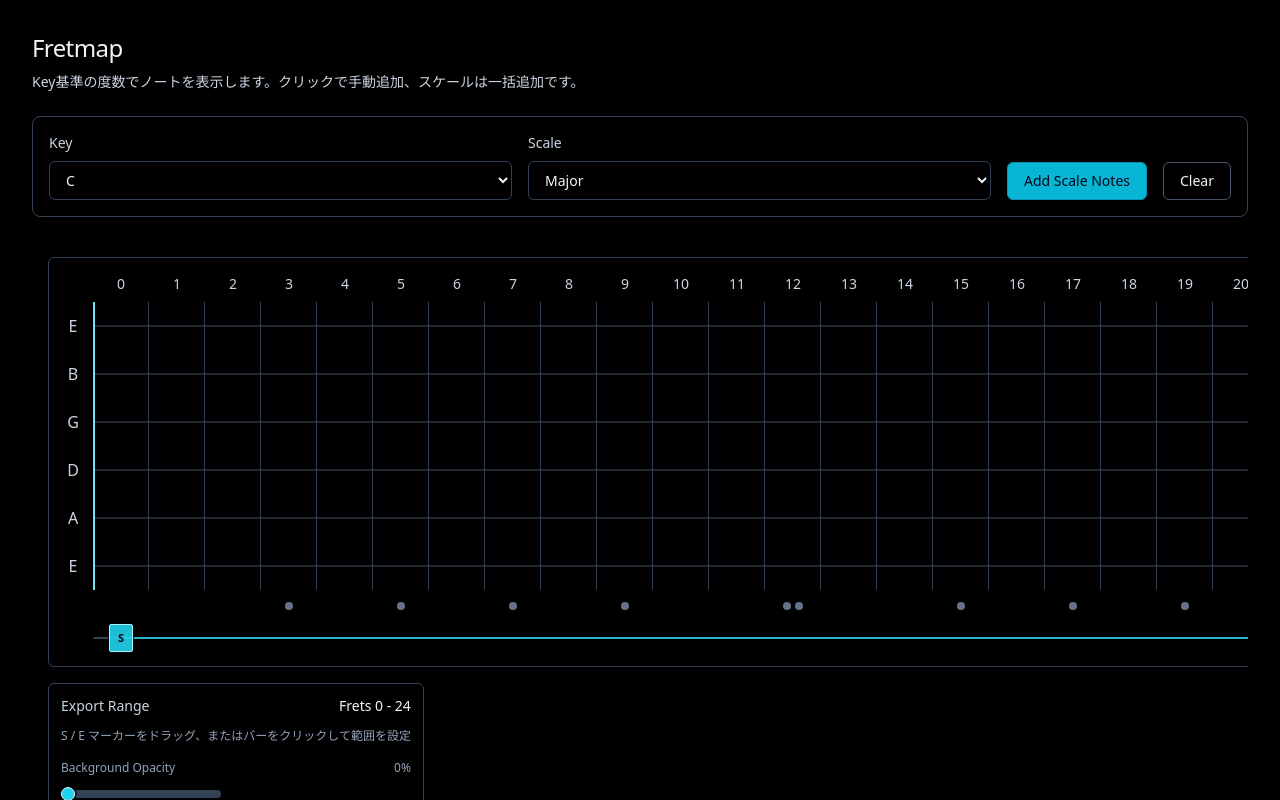
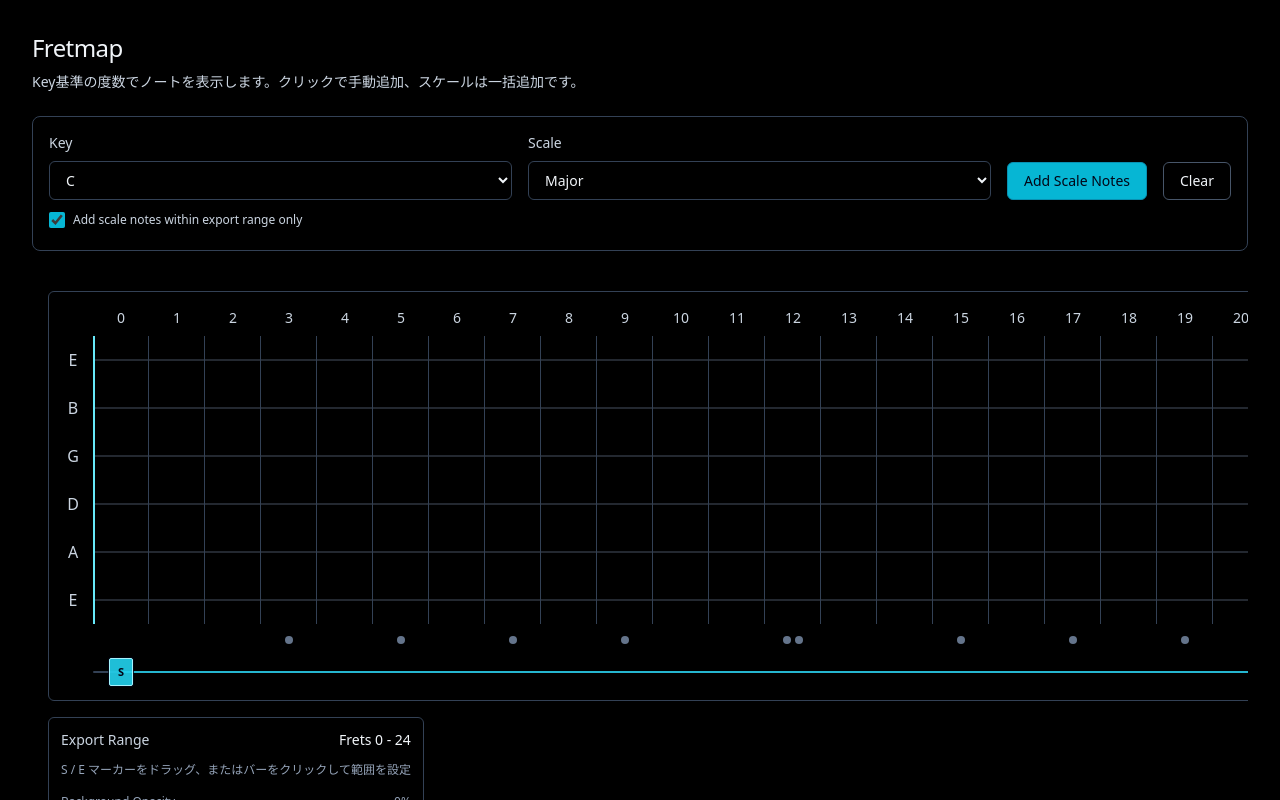
Before and after one commit to cizneeh/fretcanvas, a React (Vite) app: page / in a window 1280 px wide. Shown: the top 800 px of the page. Built offline with nearby package versions, Linux system fonts and the light colour scheme.

Commit message:
export rangeのみでscale noteを追加する

```diff
--- a/src/components/ControlPanel.tsx
+++ b/src/components/ControlPanel.tsx
@@ -4,8 +4,12 @@ import { useFretboardStore } from '../stores/fretboardStore'
 export const ControlPanel = () => {
   const keyPc = useFretboardStore((state) => state.keyPc)
   const selectedScale = useFretboardStore((state) => state.selectedScale)
+  const addScaleWithinExportRange = useFretboardStore((state) => state.addScaleWithinExportRange)
   const setKeyPc = useFretboardStore((state) => state.setKeyPc)
   const setSelectedScale = useFretboardStore((state) => state.setSelectedScale)
+  const setAddScaleWithinExportRange = useFretboardStore(
+    (state) => state.setAddScaleWithinExportRange,
+  )
   const addScaleNotes = useFretboardStore((state) => state.addScaleNotes)
   const clearHighlightedNotes = useFretboardStore((state) => state.clearHighlightedNotes)
 
@@ -65,6 +69,18 @@ export const ControlPanel = () => {
           Clear
         </button>
       </div>
+
+      <label className="mt-3 inline-flex items-center gap-2 text-xs text-slate-300">
+        <input
+          type="checkbox"
+          className="h-4 w-4 rounded border border-slate-600 bg-black accent-cyan-500"
+          checked={addScaleWithinExportRange}
+          onChange={(event) => {
+            setAddScaleWithinExportRange(event.target.checked)
+          }}
+        />
+        Add scale notes within export range only
+      </label>
     </section>
   )
 }
--- a/src/stores/fretboardStore.ts
+++ b/src/stores/fretboardStore.ts
@@ -4,7 +4,6 @@ import {
   type Connection,
   type ConnectionId,
   FRET_COUNT,
-  FRET_NUMBERS,
   getConnectionId,
   type HighlightedNote,
   normalizePc,
@@ -27,6 +26,7 @@ type HistorySnapshot = {
 type FretboardStore = {
   keyPc: PitchClass
   selectedScale: ScaleId | undefined
+  addScaleWithinExportRange: boolean
   displayedNotes: Record<PositionId, HighlightedNote>
   connections: Record<ConnectionId, Connection>
   exportFretStart: number
@@ -38,6 +38,7 @@ type FretboardStore = {
   bufferedEditSnapshot: HistorySnapshot | undefined
   setKeyPc: (nextKeyPc: PitchClass) => void
   setSelectedScale: (nextScale: ScaleId | undefined) => void
+  setAddScaleWithinExportRange: (nextValue: boolean) => void
   addScaleNotes: () => void
   clearHighlightedNotes: () => void
   togglePosition: (positionId: PositionId) => void
@@ -152,6 +153,7 @@ const historySnapshotsEqual = (left: HistorySnapshot, right: HistorySnapshot): b
 export const useFretboardStore = create<FretboardStore>((set, get) => ({
   keyPc: 0,
   selectedScale: 'major',
+  addScaleWithinExportRange: true,
   displayedNotes: {},
   connections: {},
   exportFretStart: 0,
@@ -168,6 +170,10 @@ export const useFretboardStore = create<FretboardStore>((set, get) => ({
 
   setSelectedScale: (nextScale) => {
     set({ selectedScale: nextScale })
+  },
+
+  setAddScaleWithinExportRange: (nextValue) => {
+    set({ addScaleWithinExportRange: nextValue })
   },
 
   beginBufferedEdit: () => {
@@ -266,7 +272,14 @@ export const useFretboardStore = create<FretboardStore>((set, get) => ({
   },
 
   addScaleNotes: () => {
-    const { keyPc, selectedScale, displayedNotes } = get()
+    const {
+      keyPc,
+      selectedScale,
+      displayedNotes,
+      exportFretStart,
+      exportFretEnd,
+      addScaleWithinExportRange,
+    } = get()
     if (selectedScale === undefined) {
       return
     }
@@ -277,9 +290,13 @@ export const useFretboardStore = create<FretboardStore>((set, get) => ({
 
     const next: Record<PositionId, HighlightedNote> = { ...displayedNotes }
     let didChange = false
+    const minFret = addScaleWithinExportRange ? Math.min(exportFretStart, exportFretEnd) : 0
+    const maxFret = addScaleWithinExportRange
+      ? Math.max(exportFretStart, exportFretEnd)
+      : FRET_COUNT
 
     for (const [stringIndex, stringInfo] of OPEN_STRINGS.entries()) {
-      for (const fret of FRET_NUMBERS) {
+      for (let fret = minFret; fret <= maxFret; fret += 1) {
         const midi = stringInfo.midi + fret
         const pitchClass = normalizePc(midi)
 
```
